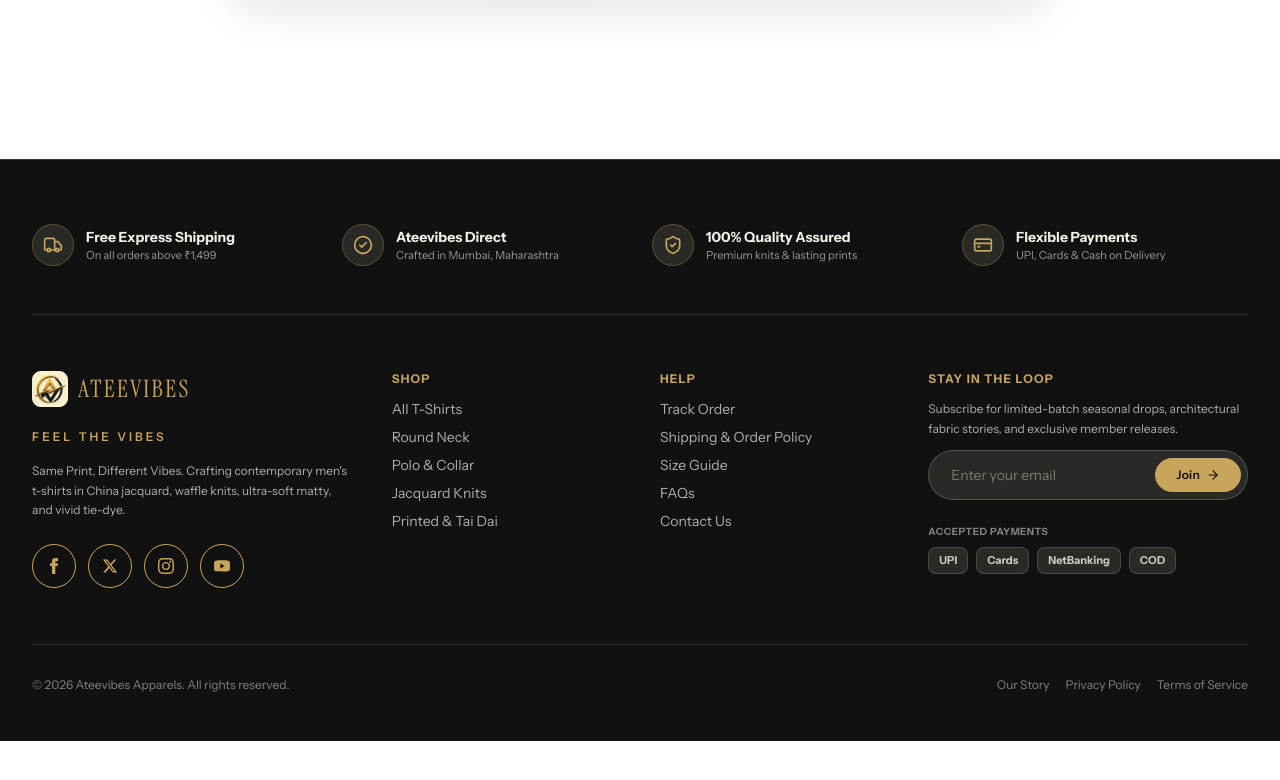
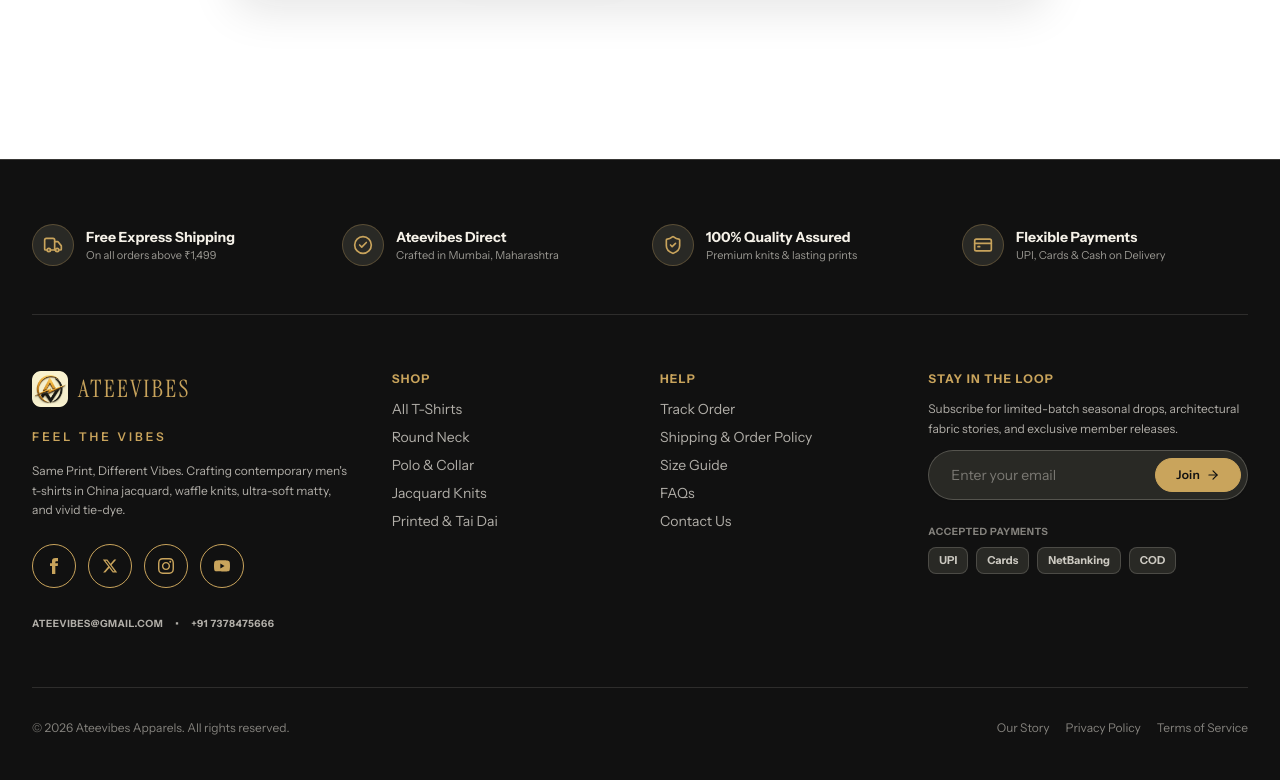
Before and after one commit to namanlunia/Ateevibes_Website, a React (Vite) app: page /faq in a window 1280 px wide. Shown: the part 1848-2628 px from the top of the page. Before the commit the page ends 2589 px from the top, so only its background shows below. Built offline with nearby package versions, Linux system fonts and the light colour scheme; no server answers.

Commit message:
feat(contact): publish confirmed company email and phone (+91 7378475666)

```diff
--- a/src/components/layout/Footer.tsx
+++ b/src/components/layout/Footer.tsx
@@ -3,7 +3,7 @@ import { Link } from 'react-router-dom';
 import { useForm } from 'react-hook-form';
 import confetti from 'canvas-confetti';
 import { ArrowRight, CheckCircle2, ShieldCheck, Truck, CreditCard } from 'lucide-react';
-import { activeSocials } from '../../config/site';
+import { activeSocials, siteConfig } from '../../config/site';
 import { useUIStore } from '../../store/uiStore';
 
 const EMAIL_REGEX = /^[a-zA-Z0-9.!#$%&'*+/=?^_`{|}~-]+@[a-zA-Z0-9-]+(?:\.[a-zA-Z0-9-]+)*$/;
@@ -142,6 +142,28 @@ export const Footer: React.FC = () => {
                 </a>
               ))}
             </div>
+
+            <p className="flex flex-wrap items-center gap-x-3 gap-y-1 pt-3 text-[10px] font-bold uppercase tracking-wider text-ivory/70">
+              <a
+                href={`mailto:${siteConfig.contact.email}`}
+                className="hover:text-gold transition-colors"
+                aria-label={`Email Ateevibes at ${siteConfig.contact.email}`}
+              >
+                {siteConfig.contact.email}
+              </a>
+              {!siteConfig.contact.phoneIsPlaceholder && (
+                <>
+                  <span aria-hidden="true">•</span>
+                  <a
+                    href={`tel:${siteConfig.contact.phone.replace(/\D/g, '')}`}
+                    className="hover:text-gold transition-colors"
+                    aria-label={`Call Ateevibes at ${siteConfig.contact.phone}`}
+                  >
+                    {siteConfig.contact.phone}
+                  </a>
+                </>
+              )}
+            </p>
           </div>
 
           {/* Shop Column */}
--- a/src/config/site.ts
+++ b/src/config/site.ts
@@ -5,7 +5,7 @@ export interface SocialLink {
   ariaLabel: string;
 }
 
-// PLACEHOLDER: Business details to be confirmed before launch (tracked in /TODO.md)
+// Contact details: email, phone & WhatsApp are confirmed and published. Address, legal entity and GSTIN remain placeholders until verified (tracked in /TODO.md).
 export const siteConfig = {
   name: 'Ateevibes',
   tagline: 'Feel the Vibes',
@@ -17,12 +17,12 @@ export const siteConfig = {
   url: import.meta.env.VITE_SITE_URL || 'https://ateevibes.com',
   ogImage: '/brand/logo.png',
   contact: {
-    email: 'support@ateevibes.com',
+    email: 'ateevibes@gmail.com',
     emailIsPlaceholder: false, // Confirmed support email
-    phone: '+91 98765 43210',
-    phoneIsPlaceholder: true, // Hidden from customer UI until confirmed
-    whatsapp: '+91 98765 43210',
-    whatsappIsPlaceholder: true, // Floating button and contact cards hidden until confirmed
+    phone: '+91 7378475666',
+    phoneIsPlaceholder: false, // Confirmed company phone, live across contact surfaces
+    whatsapp: '+91 7378475666',
+    whatsappIsPlaceholder: false, // Confirmed number powering the floating concierge and cards
     whatsappMessage: 'Hi Ateevibes team! I would like to know more about your collection.',
     address: 'Mumbai, Maharashtra 400001, India',
     addressIsPlaceholder: true, // Specific address hidden from customers until verified
--- a/src/lib/seo.ts
+++ b/src/lib/seo.ts
@@ -57,6 +57,7 @@ export function generateOrganizationJsonLd() {
     contactPoint: {
       '@type': 'ContactPoint',
       ...(siteConfig.contact.phoneIsPlaceholder ? {} : { telephone: siteConfig.contact.phone }),
+      ...(siteConfig.contact.emailIsPlaceholder ? {} : { email: siteConfig.contact.email }),
       contactType: 'customer service',
       areaServed: 'IN',
       availableLanguage: ['en', 'hi'],
--- a/src/pages/ContactPage.tsx
+++ b/src/pages/ContactPage.tsx
@@ -129,13 +129,22 @@ export const ContactPage: React.FC = () => {
                 <div>
                   <h4 className="font-serif text-base font-normal text-obsidian">Email Concierge</h4>
                   <a
-                    href="mailto:support@ateevibes.com"
+                    href={`mailto:${siteConfig.contact.email}`}
                     className="text-xs font-semibold text-gold hover:text-obsidian transition-colors"
                   >
-                    support@ateevibes.com
+                    {siteConfig.contact.email}
                   </a>
                 </div>
               </div>
+              {!siteConfig.contact.phoneIsPlaceholder && (
+                <a
+                  href={`tel:${siteConfig.contact.phone.replace(/\D/g, '')}`}
+                  className="text-[11px] font-semibold text-gold hover:text-obsidian transition-colors pl-13 font-sans"
+                  aria-label={`Call Ateevibes at ${siteConfig.contact.phone}`}
+                >
+                  Prefer to call? {siteConfig.contact.phone}
+                </a>
+              )}
               <p className="text-[11px] text-graphite/70 pl-13 font-sans">
                 Average reply time: within 12–24 business hours.
               </p>
--- a/src/pages/FAQPage.tsx
+++ b/src/pages/FAQPage.tsx
@@ -79,7 +79,7 @@ const FAQ_LIST: FAQItem[] = [
     category: 'returns',
     question: 'What should I do if my package arrives damaged or incorrect?',
     answer:
-      'If your parcel arrives damaged from courier transit or contains an incorrect item, contact our WhatsApp concierge or email support@ateevibes.com within 48 hours of delivery with unboxing photos and your Order ID. Our quality team will promptly arrange a replacement.',
+      `If your parcel arrives damaged from courier transit or contains an incorrect item, contact our WhatsApp concierge or email ${siteConfig.contact.email} within 48 hours of delivery with unboxing photos and your Order ID. Our quality team will promptly arrange a replacement.`,
   },
   {
     id: 'f-10',
@@ -236,7 +236,7 @@ export const FAQPage: React.FC = () => {
           </p>
           <div className="flex flex-wrap items-center justify-center gap-3 pt-2">
             <a
-              href={`https://wa.me/919999999999?text=${encodeURIComponent('Hi Ateevibes team, I have a question.')}`}
+              href={`https://wa.me/${siteConfig.contact.whatsapp.replace(/\D/g, '')}?text=${encodeURIComponent('Hi Ateevibes team, I have a question.')}`}
               target="_blank"
               rel="noopener noreferrer"
               className="btn-primary px-6 py-2.5 text-xs font-bold uppercase tracking-wider inline-flex items-center gap-2 shadow-luxury"
@@ -245,7 +245,7 @@ export const FAQPage: React.FC = () => {
               <span>Chat on WhatsApp</span>
             </a>
             <a
-              href="mailto:support@ateevibes.com"
+              href={`mailto:${siteConfig.contact.email}`}
               className="btn-secondary px-6 py-2.5 text-xs font-bold uppercase tracking-wider inline-flex items-center gap-2 bg-white"
             >
               <Mail className="w-4 h-4 text-gold" />
--- a/src/pages/ShippingReturnsPage.tsx
+++ b/src/pages/ShippingReturnsPage.tsx
@@ -166,7 +166,7 @@ export const ShippingReturnsPage: React.FC = () => {
                 <div className="p-4 rounded-xl border border-sandstone bg-ivory space-y-1">
                   <span className="text-gold font-bold text-[10px] uppercase tracking-wider block">STEP 1</span>
                   <p className="font-bold text-obsidian text-xs">Notify Within 48 Hours</p>
-                  <p className="text-[11px] text-graphite/70">Reach out to our WhatsApp concierge or email support@ateevibes.com within 48 hours of parcel delivery.</p>
+                  <p className="text-[11px] text-graphite/70">Reach out to our WhatsApp concierge or email {siteConfig.contact.email} within 48 hours of parcel delivery.</p>
                 </div>
                 <div className="p-4 rounded-xl border border-sandstone bg-ivory space-y-1">
                   <span className="text-gold font-bold text-[10px] uppercase tracking-wider block">STEP 2</span>
```
Also changed, not shown: 3 other files (tests, documents, lock files or other folders).
